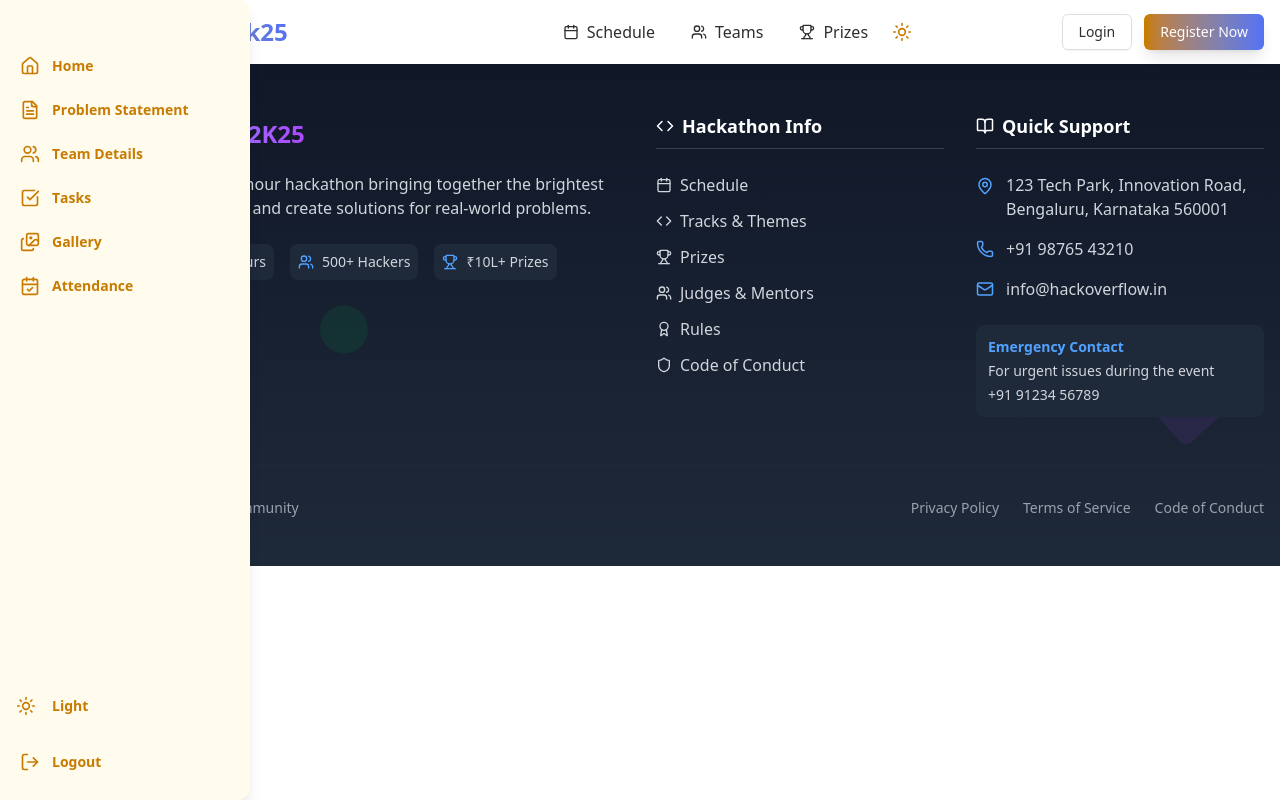
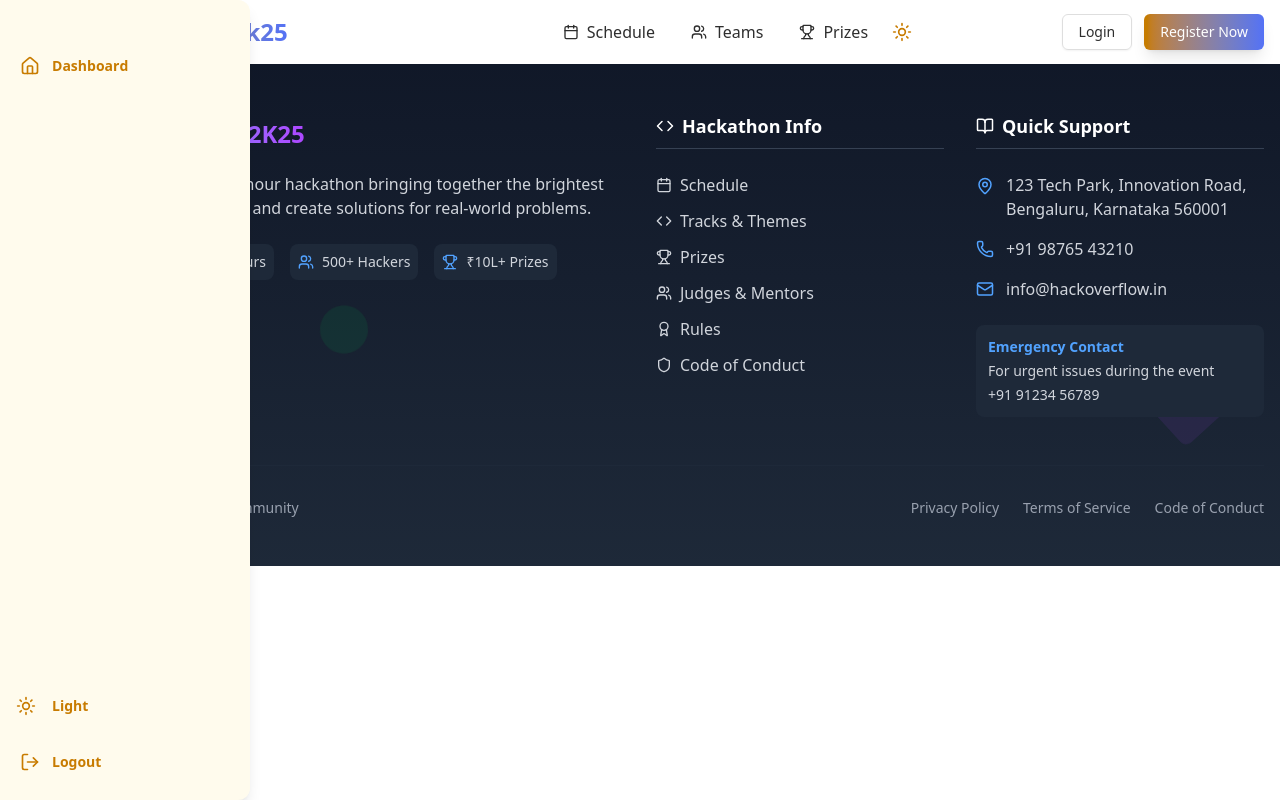
Before and after one commit to SRKRCC/HackOverflow-frontend, a React (Vite) app: page /admin in a window 1280 px wide. Built offline with nearby package versions, Linux system fonts and the light colour scheme.

Commit message:
created basic adminstructure

```diff
--- /dev/null
+++ b/src/AdminStructure.tsx
@@ -0,0 +1,31 @@
+import { useState, useEffect } from "react";
+import Sidebar from "@/components/admin/Sidebar";
+import { Route, Routes } from "react-router-dom";
+import Dashboard from "@/components/admin/Dashboard";
+
+const AdminStructure = () => {
+    const [openSidebar, setOpenSidebar] = useState(false);
+    const [isMobile, setIsMobile] = useState(false);
+
+    useEffect(() => {
+        const checkScreen = () => setIsMobile(window.innerWidth <= 768);
+        checkScreen();
+        window.addEventListener("resize", checkScreen);
+        return () => window.removeEventListener("resize", checkScreen);
+    }, []);
+
+    return (
+        <div className="w-full min-h-auto flex">
+            <Sidebar openSidebar={openSidebar} setOpenSidebar={setOpenSidebar} />
+            <div className={`flex-1 h-full transition-all duration-300 ${isMobile ? 'ml-[60px]' : (openSidebar ? 'ml-[250px]' : 'ml-[60px]')
+                }`}>
+                <Routes>
+                    <Route path="/dashboard" element={<Dashboard />} />
+                    {/* Add more admin routes here */}
+                </Routes>
+            </div>
+        </div>
+    );
+};
+
+export default AdminStructure;
--- a/src/App.tsx
+++ b/src/App.tsx
@@ -2,7 +2,8 @@ import { Routes, Route, useLocation } from 'react-router-dom'
 import Navbar from './components/Navbar'
 import './App.css'
 import HeroSection from './components/HeroSection'
-import Structure from './Structure'
+import TeamStructure from './TeamStructure'
+import AdminStructure from './AdminStructure'
 import Login from './components/Login'
 import Register from './components/Register'
 import Footer from './components/Footer'
@@ -11,8 +12,8 @@ import ProblemStatements from './components/ProblemStatement'
 
 function AppContent() {
   const location = useLocation()
-  const hideNavbarFooter = ['/login', '/register'].includes(location.pathname) || location.pathname.startsWith('/team/')
-  const marginLeft = location.pathname.startsWith("/team/") ? "ml-[60px]" : ""
+  const hideNavbarFooter = ['/login', '/register'].includes(location.pathname) || location.pathname.startsWith('/team/') || location.pathname.startsWith('/admin/')
+  const marginLeft = (location.pathname.startsWith("/team/") || location.pathname.startsWith("/admin/")) ? "ml-[60px]" : ""
 
   return (
     <>
@@ -28,7 +29,8 @@ function AppContent() {
           <Route path="/schedule" element={<div>Schedule Page</div>} />
           <Route path="/teams" element={<div>Teams Page</div>} />
           <Route path="/prizes" element={<div>Prizes Page</div>} />
-        <Route path='/*' element={<Structure />} />
+          <Route path='/team/*' element={<TeamStructure />} />
+          <Route path='/admin/*' element={<AdminStructure />} />
         </Routes>
       </main>
       {!hideNavbarFooter && <Footer className={marginLeft} />}
--- a/src/Structure.tsx
+++ b/src/TeamStructure.tsx
@@ -8,7 +8,7 @@ import Tasks from "./components/team/Tasks";
 import Gallery from "./components/team/Gallery";
 import HeroSection from "./components/HeroSection";
 
-const Structure = () => {
+const TeamStructure = () => {
   const [openSidebar, setOpenSidebar] = useState(false);
   const [isMobile, setIsMobile] = useState(false);
 
@@ -28,15 +28,15 @@ const Structure = () => {
       }`}>
         <Routes>
           <Route path="/" element={<HeroSection />} />
-          <Route path="/team/problem-statement" element={<ProblemStatement />} />
-          <Route path="/team/team-details" element={<TeamDetails />} />
-          <Route path="/team/tasks" element={<Tasks />} />
-          <Route path="/team/gallery" element={<Gallery />} />
-          <Route path="/team/attendance" element={<Attendance />} />
+          <Route path="/problem-statement" element={<ProblemStatement />} />
+          <Route path="/team-details" element={<TeamDetails />} />
+          <Route path="/tasks" element={<Tasks />} />
+          <Route path="/gallery" element={<Gallery />} />
+          <Route path="/attendance" element={<Attendance />} />
         </Routes>
       </div>
     </div>
   );
 };
 
-export default Structure;
+export default TeamStructure;
--- /dev/null
+++ b/src/components/admin/Dashboard.tsx
@@ -0,0 +1,35 @@
+import React from "react";
+
+const Dashboard = () => {
+  // Mock data
+  const stats = [
+    { title: "Total Users", value: 1250, color: "bg-blue-500" },
+    { title: "Active Events", value: 15, color: "bg-green-500" },
+    { title: "Pending Tasks", value: 8, color: "bg-yellow-500" },
+    { title: "Revenue", value: "$45,230", color: "bg-purple-500" },
+  ];
+
+  return (
+    <div className="p-6">
+      <h1 className="text-3xl font-bold mb-6">Admin Dashboard</h1>
+      <div className="grid grid-cols-1 md:grid-cols-2 lg:grid-cols-4 gap-6">
+        {stats.map((stat, index) => (
+          <div key={index} className={`p-4 rounded-lg text-white ${stat.color}`}>
+            <h2 className="text-lg font-semibold">{stat.title}</h2>
+            <p className="text-2xl font-bold">{stat.value}</p>
+          </div>
+        ))}
+      </div>
+      <div className="mt-8">
+        <h2 className="text-2xl font-bold mb-4">Recent Activity</h2>
+        <ul className="space-y-2">
+          <li className="p-4 bg-gray-100 rounded">User John Doe registered</li>
+          <li className="p-4 bg-gray-100 rounded">Event "Hackathon 2025" created</li>
+          <li className="p-4 bg-gray-100 rounded">Task "Update API" completed</li>
+        </ul>
+      </div>
+    </div>
+  );
+};
+
+export default Dashboard;
--- /dev/null
+++ b/src/components/admin/Sidebar.tsx
@@ -0,0 +1,158 @@
+import { motion, AnimatePresence } from "framer-motion";
+import { CalendarCheck, FileText, Users, Home, LogOut, Settings } from "lucide-react";
+import { useEffect, useState } from "react";
+import { Link, useLocation, useNavigate } from "react-router-dom";
+import ThemeToggle from "../ThemeToggle";
+
+interface SidebarProps {
+    openSidebar: boolean;
+    setOpenSidebar: (open: boolean) => void;
+}
+
+const Sidebar = ({ openSidebar, setOpenSidebar }: SidebarProps) => {
+    const location = useLocation();
+    const navigate = useNavigate();
+
+    const [isMobile, setIsMobile] = useState(false);
+    const [currentTheme, setCurrentTheme] = useState(() =>
+        localStorage.getItem("theme") === "dark" ? "Dark" : "Light"
+    );
+
+    useEffect(() => {
+        const checkScreen = () => setIsMobile(window.innerWidth <= 768);
+        checkScreen();
+        window.addEventListener("resize", checkScreen);
+        return () => window.removeEventListener("resize", checkScreen);
+    }, []);
+
+    useEffect(() => {
+        const updateTheme = () => {
+            const isDark = document.documentElement.classList.contains("dark");
+            setCurrentTheme(isDark ? "Dark" : "Light");
+        };
+
+        // Initial check
+        updateTheme();
+
+        // Listen for theme changes
+        const observer = new MutationObserver(updateTheme);
+        observer.observe(document.documentElement, {
+            attributes: true,
+            attributeFilter: ["class"]
+        });
+
+        return () => observer.disconnect();
+    }, []);
+
+    const handleLogout = () => {
+        // For now, just redirect to home
+        navigate("/");
+    };
+
+    const links = [
+        { path: "/admin/dashboard", label: "Dashboard", icon: <Home size={20} /> },
+    ];
+
+    const letterAnimation = {
+        hidden: { opacity: 0, x: -5 },
+        visible: (i: number) => ({
+            opacity: 1,
+            x: 0,
+            transition: { delay: i * 0.01 },
+        }),
+        exit: { opacity: 0, x: -5, transition: { duration: 0.1 } },
+    };
+
+    return (
+        <motion.div
+            animate={{
+                width: isMobile
+                    ? 60  // mobile - always show icons only
+                    : openSidebar ? 250 : 60  // desktop
+            }}
+            transition={{ duration: 0.3, ease: "easeInOut" }}
+            className="fixed z-50 top-0 left-0 h-full bg-sidebar border-r rounded-r-xl border-sidebar shadow-lg flex flex-col"
+            onMouseEnter={() => {
+                if (!isMobile && !('ontouchstart' in window)) {
+                    setOpenSidebar(true);
+                }
+            }}
+            onMouseLeave={() => {
+                if (!isMobile && !('ontouchstart' in window)) {
+                    setOpenSidebar(false);
+                }
+            }}
+        >
+
+            <div className="p-2 mt-5 ml-2">
+                {/* Mobile: Always collapsed - just icons */}
+            </div>
+
+            <nav className="flex flex-col mt-2">
+                {links.map(({ path, label, icon }) => (
+                    <Link onClick={() => isMobile && setOpenSidebar(false)} key={path} to={path} className={`flex items-center gap-3 p-2 m-1 rounded-lg transition-colors ${location.pathname === path ? "bg-sidebar-accent text-primary" : "text-primary hover:bg-sidebar-accent"}`}>
+                        <span className="ml-2">{icon}</span>
+                        <AnimatePresence>
+                            {openSidebar && !isMobile && (
+                                <motion.span
+                                    className="text-sm font-semibold flex"
+                                    initial="hidden"
+                                    animate="visible"
+                                    exit="exit"
+                                >
+                                    {label.split("").map((char, i) => (
+                                        <motion.span key={i} custom={i} variants={letterAnimation}>
+                                            <span key={i}>{char === " " ? "\u00A0" : char}</span>
+                                        </motion.span>
+                                    ))}
+                                </motion.span>
+                            )}
+                        </AnimatePresence>
+                    </Link>
+                ))}
+            </nav>
+
+            {/* Bottom Section - Theme Toggle & Logout */}
+            <div className="mt-auto mb-4 flex flex-col gap-2">
+                <div className="flex items-center p-2 m-1 rounded-lg transition-colors text-primary hover:bg-sidebar-accent">
+                    <ThemeToggle />
+                    <AnimatePresence>
+                        {openSidebar && !isMobile && (
+                            <motion.span
+                                className="text-sm font-semibold ml-3"
+                                initial="hidden"
+                                animate="visible"
+                                exit="exit"
+                            >
+                                {currentTheme}
+                            </motion.span>
+                        )}
+                    </AnimatePresence>
+                </div>
+                <button
+                    onClick={handleLogout}
+                    className="flex items-center gap-3 p-2 m-1 rounded-lg transition-colors text-primary hover:bg-sidebar-accent"
+                >
+                    <span className="ml-2">
+                        <LogOut size={20} />
+                    </span>
+                    <AnimatePresence>
+                        {openSidebar && !isMobile && (
+                            <motion.span
+                                className="text-sm font-semibold"
+                                initial="hidden"
+                                animate="visible"
+                                exit="exit"
+                            >
+                                Logout
+                            </motion.span>
+                        )}
+                    </AnimatePresence>
+                </button>
+            </div>
+
+        </motion.div>
+    );
+};
+
+export default Sidebar;
```
Lines whose indentation alone changed are shown as unchanged.
